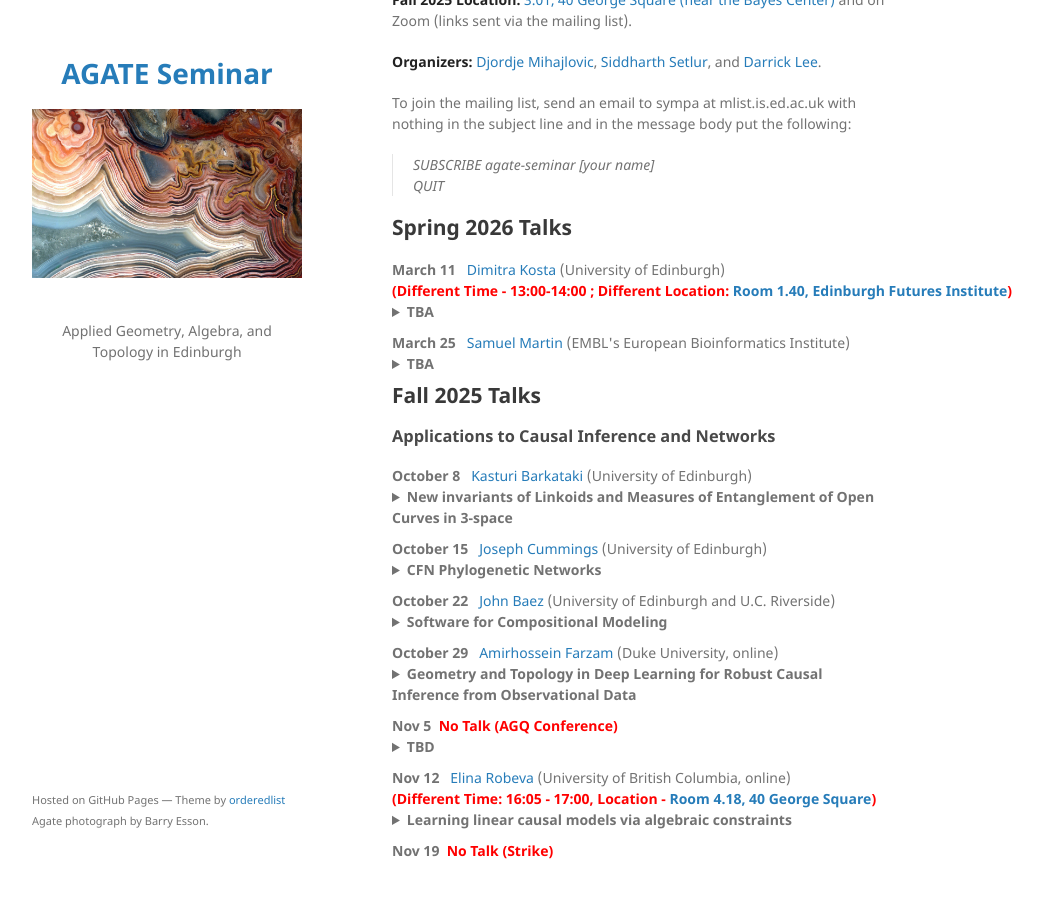
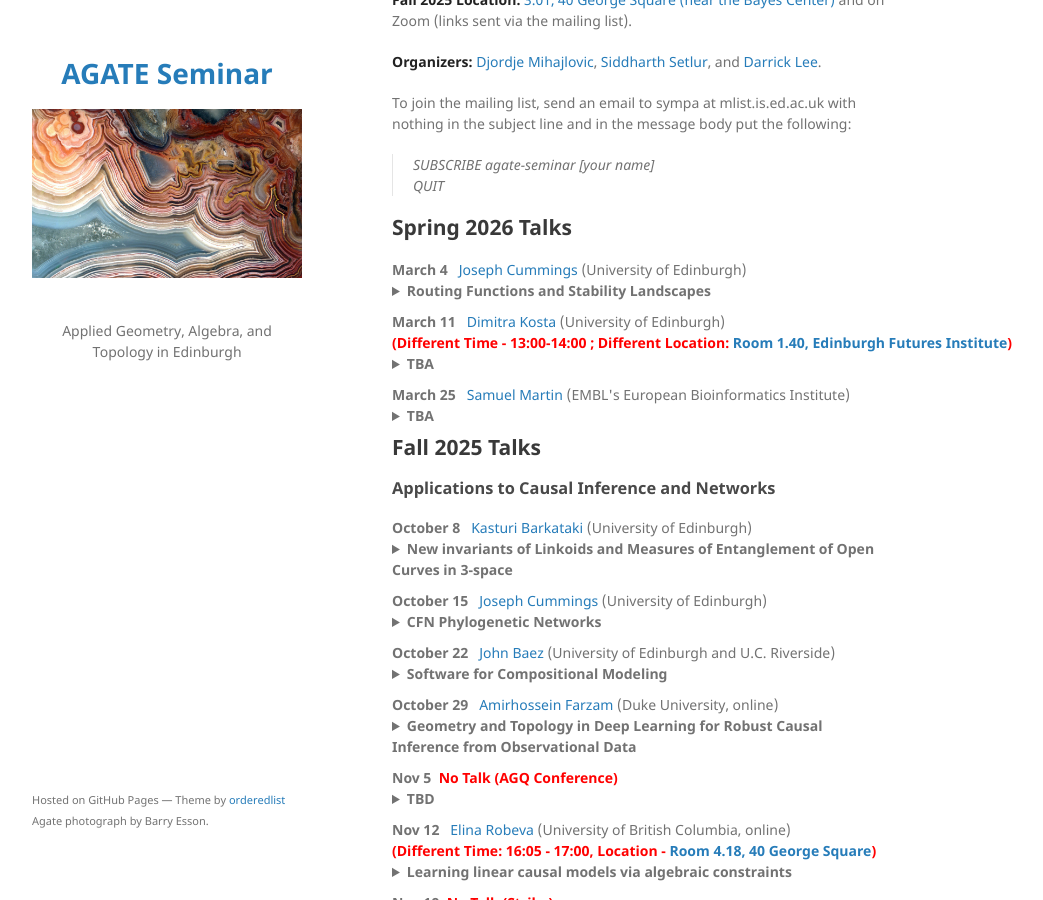
Before and after one commit to agatedinburgh/agatedinburgh.github.io, a Jekyll site: the page built from index.md, in a window 1280 px wide and 900 px high, scrolled down 302 px. Shown: the whole window, without its empty margins (178-1221 px from the left). Built offline with Jekyll 4.4.1, drawn with Linux system fonts in a browser that asks for light colours; our own code applies the rules of GitHub Pages for plain Markdown files.

Commit message:
Update index.md

```diff
--- a/index.md
+++ b/index.md
@@ -20,7 +20,11 @@ To join the mailing list, send an email to sympa at mlist.is.ed.ac.uk with nothi
 
 
 ## Spring 2026 Talks
-
+<nobr><b> March 4</b>  &nbsp; <a href="https://sites.google.com/view/josephcummingsmath/home">Joseph Cummings</a> (University of Edinburgh)</nobr>
+<details style="margin-bottom:10px">
+<summary><b>Routing Functions and Stability Landscapes</b></summary>
+<p style="margin-left:30px;">Biological systems can undergo sudden transitions when parameters change, making stability analysis of steady states essential. We develop an algebraic framework for studying the parameter spaces of ecological ODE models with polynomial or rational rates. Using tools from computational algebra, we identify boundaries separating stability regimes, and using routing functions, we compute the regions in their complement together with the stability behavior in each region. We demonstrate the method on the classical Levins-Culver competition-colonization model and a modern tripartite symbiosis model, where it uncovers rich and previously hidden stability structure..</p>
+</details>
 <nobr><b>March 11</b>  &nbsp; <a href="https://sites.google.com/view/dkosta">Dimitra Kosta</a> (University of Edinburgh)</nobr>
 <nobr><span style="color: red;"><b>(Different Time - 13:00-14:00 ; Different Location:  <a href="https://maps.app.goo.gl/rVKpBVaVMh48k2bc8">Room 1.40, Edinburgh Futures Institute</a>)</b></span></nobr>
 <details style="margin-bottom:10px">
```
